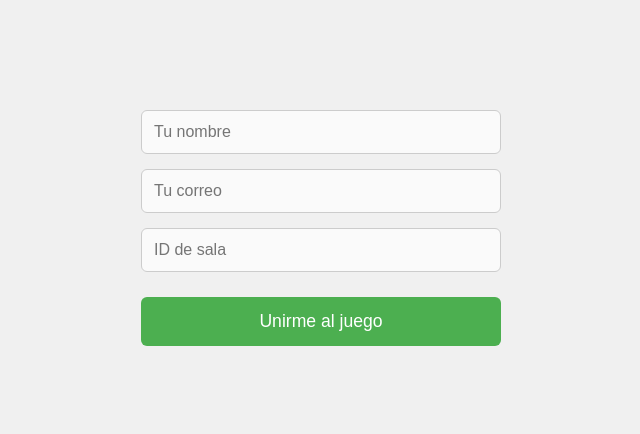
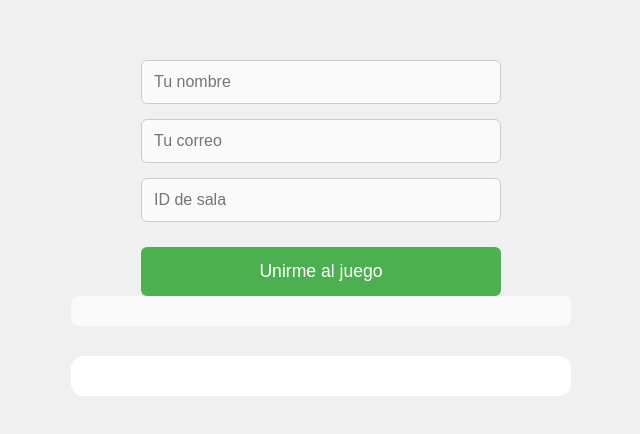
Before and after one commit to Tute-Magarinos/campus-party-game, a website: page public/mobile.html in a window 1280 px wide. Shown: the part 172-606 px from the top of the page, without its empty margins (319-959 px from the left). Drawn offline with nearby package versions, Linux system fonts and the light colour scheme; no server answers.

Commit message:
union y arreglo

```diff
--- a/public/mobile.html
+++ b/public/mobile.html
@@ -214,8 +214,8 @@
       <p>Esperando que comience el juego...</p>
     </div>
 
-    <div id="question-text-mobile" class="hide-important"></div>
-    <div id="answer-buttons" class="hide-important"></div>
+    <div id="question-text-mobile" ></div>
+    <div id="answer-buttons" ></div>
 
     <!-- Mensaje de finalización -->
     <div id="end-message" style="display:none; font-size: 1.4rem; color:#333; margin-top:20px;">
@@ -288,6 +288,8 @@
   };
 
   socket.on("preguntaNueva", (data) => {
+document.getElementById("end-message").style.display = "none";
+
     localStorage.removeItem("juego_finalizado");
     preguntaId = data.preguntaId;
 
```
